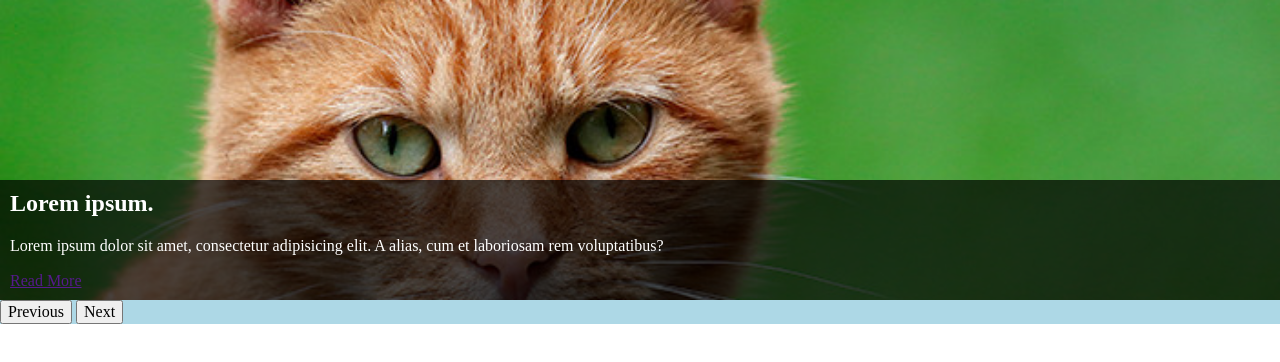
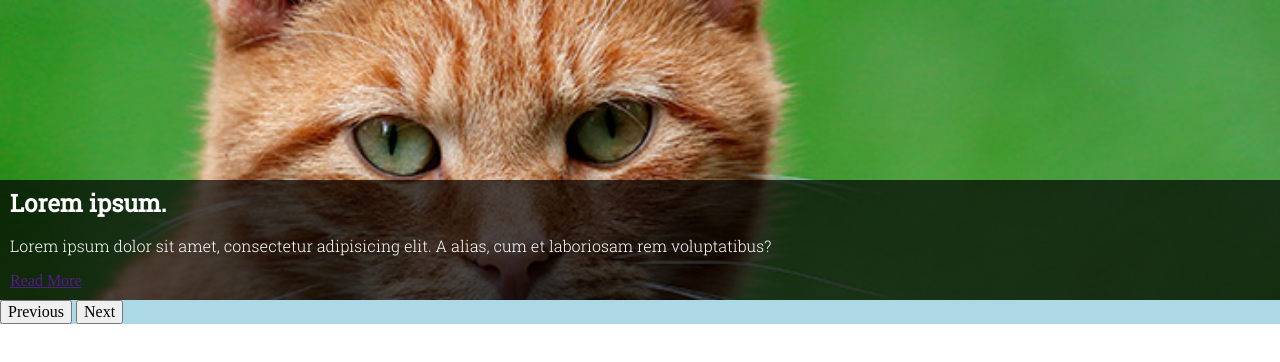
Before and after one commit to PatrykBombik/carousel, a plain HTML site: page index.html in a window 1280 px wide. Drawn offline with Linux system fonts and the light colour scheme.

Commit message:
google fonts and font face for webfonts

```diff
--- a/index.html
+++ b/index.html
@@ -6,6 +6,9 @@
           content="width=device-width, user-scalable=no, initial-scale=1.0, maximum-scale=1.0, minimum-scale=1.0">
     <meta http-equiv="X-UA-Compatible" content="ie=edge">
     <title>Carousel</title>
+    <link rel="preconnect" href="https://fonts.googleapis.com">
+    <link rel="preconnect" href="https://fonts.gstatic.com" crossorigin>
+    <link href="https://fonts.googleapis.com/css2?family=Roboto:wght@300;400&display=swap" rel="stylesheet">
     <link rel="stylesheet" href="./src/styles/normalize.css">
     <link rel="stylesheet" href="./src/styles/carousel.css">
 </head>
--- a/src/styles/carousel.css
+++ b/src/styles/carousel.css
@@ -2,6 +2,21 @@ html, body {
     font-size: 16px;
 }
 
+@font-face {
+    font-family: 'Roboto Slab Regular';
+    src: url('../fonts/robotoslab-regular-webfont.woff2') format('woff2');
+    font-weight: normal;
+    font-style: normal;
+
+}
+
+@font-face {
+    font-family: 'Roboto Slab Light';
+    src: url('../fonts/robotoslab-light-webfont.woff2') format('woff2');
+    font-weight: normal;
+    font-style: normal;
+
+}
 :root {
     --carousel-height: 18.75rem;
 }
@@ -86,13 +101,17 @@ html, body {
     width: 100%;
     padding: 0.625rem;
     box-sizing: border-box;
+    /*font-family: 'Roboto', sans-serif;*/
 }
 
 .slide .slide__hdl {
     margin-top: 0;
+    /*font-weight: 500;*/
+    font-family: 'Roboto Slab Regular', sans-serif;
 }
 .slide .slide__text {
-
+    /*font-weight: 300;*/
+    font-family: 'Roboto Slab Light', sans-serif;
 }
 .slide .slide__link {
 
```
Also changed, not shown: src/fonts/robotoslab-light-webfont.woff2 (added), src/fonts/robotoslab-regular-webfont.woff2 (added), 1 other file.
